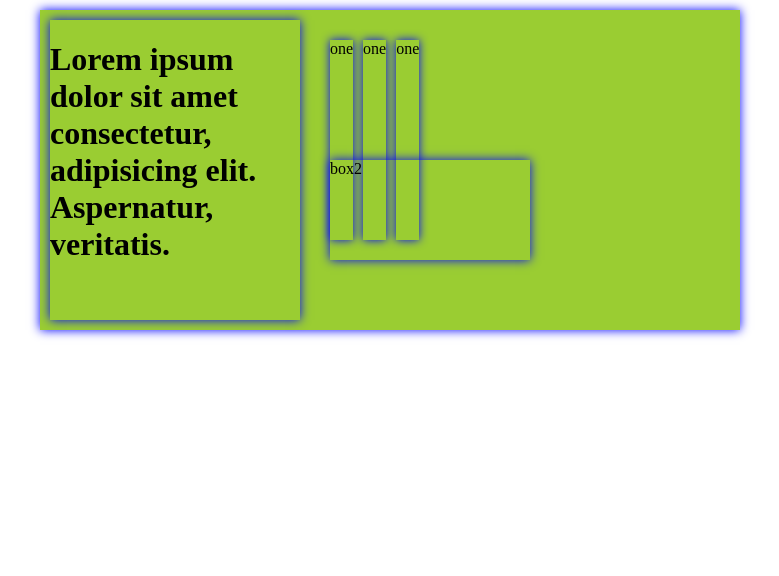
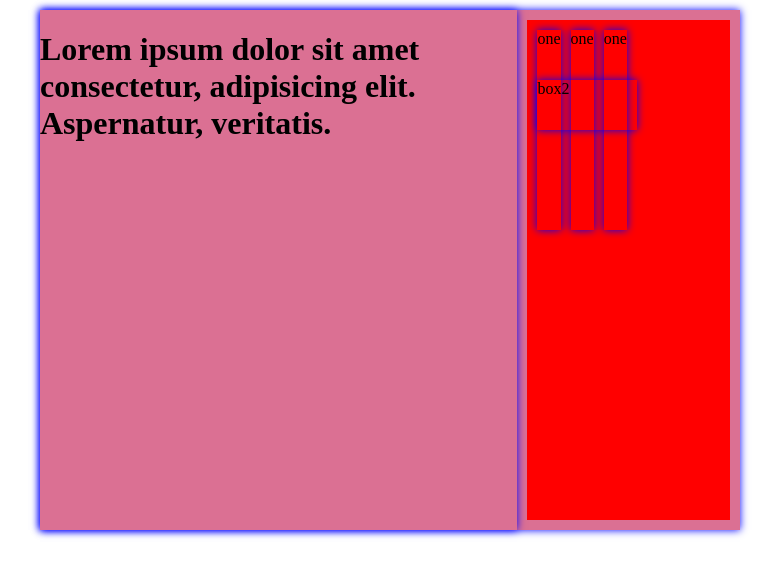
Before and after one commit to LaraSudzi/lesson-10, a plain HTML site: page index.html in a window 1280 px wide. Shown: the whole page, without its empty margins (250-1029 px from the left). Drawn offline with Linux system fonts and the light colour scheme.

Commit message:
component shadow

```diff
--- a/assets/css/style.css
+++ b/assets/css/style.css
@@ -8,47 +8,60 @@ body {
     flex-direction: row;
     width: 700px;
     margin: 10px auto;
-    background-color: yellowgreen;
+    background: palevioletred;
 }
 
-.foundation {
+.container shadow {
+    background: plum;
+}
+
+.component shadow{
     height: 300px;
     display: flex;
     flex-wrap: wrap;
     width: 250px;
     margin: 10px 10px 10px 10px;
-
+    background: red;
     justify-content: space-between;
-
 }
 
+
+.foundation {
+    height: 500px;
+    display: flex;
+    flex-wrap: wrap;
+    width: 450px;
+    margin: 10px 10px 10px 10px;
+    background: red;
+    justify-content: space-between;
+}
+
+
 .shadow {
-    box-shadow: 0px 0px 10px blue;
+    box-shadow: 0px 0px 8px blue;
 
 }
 
 .container-main {
     display: flex;
     flex-direction: column;
-
     margin: 10px 10px 10px 10px;
-
 }
 
 .box1 {
     align-content: space-between;
     display: flex;
     flex-wrap: wrap;
-    margin: 10px auto;
-    width: 200px;
-    height: 100px;
+    width: 100px;
+    height: 50px;
 }
 
 .box1 shadow {
     display: flex;
     flex-direction: row;
     align-content: space-between;
-
+    width: 300;
+    height: 150px;
 }
 
 .container-card {
--- a/index.html
+++ b/index.html
@@ -10,7 +10,7 @@
 <body>
 
    <div class="container shadow">
-       <div class="foundation shadow">
+       <div class="component shadow">
           <h1>Lorem ipsum dolor sit amet consectetur, adipisicing elit. Aspernatur, veritatis.</h1>
        </div>
 
```
